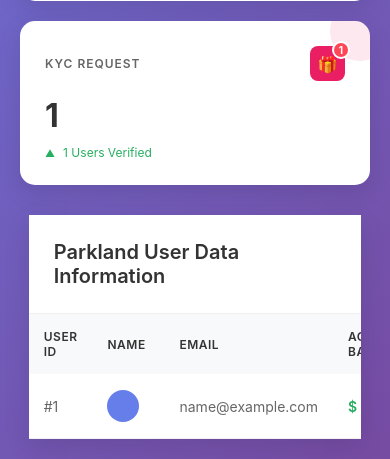
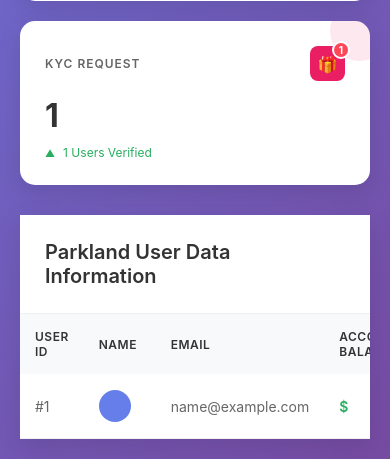
Before and after one commit to Marvidik/zyntrix, a Django app: template dashboard/templates/dashboard/dash.html in a window 390 px wide. Shown: the part 807-1266 px from the top of the page. Run offline with Django 3.2, Linux system fonts and the light colour scheme; tables that the repository leaves empty hold one stand-in row (values such as "Sample post"); the template is opened without the code that fills it: values that come from a table or form of the project are taken from there, most other values are stand-ins (such as "Sample title", 1, 10 or a date in 2020); some libraries are stand-ins or nearby versions.

Commit message:
made some changes in the table width

```diff
--- a/dashboard/static/dashboard/dash.css
+++ b/dashboard/static/dashboard/dash.css
@@ -445,7 +445,7 @@ body {
 
     .table-card {
         border-radius: 0;
-        width: 95%; /* Or any width you want on mobile */
+        width: 100%;
         max-width: 100%;
     }
 
--- a/dashboard/templates/dashboard/dash.html
+++ b/dashboard/templates/dashboard/dash.html
@@ -7,7 +7,7 @@
     <meta charset="UTF-8">
     <meta name="viewport" content="width=device-width, initial-scale=1.0">
     <title>Dashboard</title>
-    <link rel="stylesheet" href="{% static 'dashboard/dash.css' %}?v=125"">
+    <link rel="stylesheet" href="{% static 'dashboard/dash.css' %}?v=126"">
     <!-- Include SweetAlert2 from CDN -->
     <script src="https://cdn.jsdelivr.net/npm/sweetalert2@11"></script>
 
```
